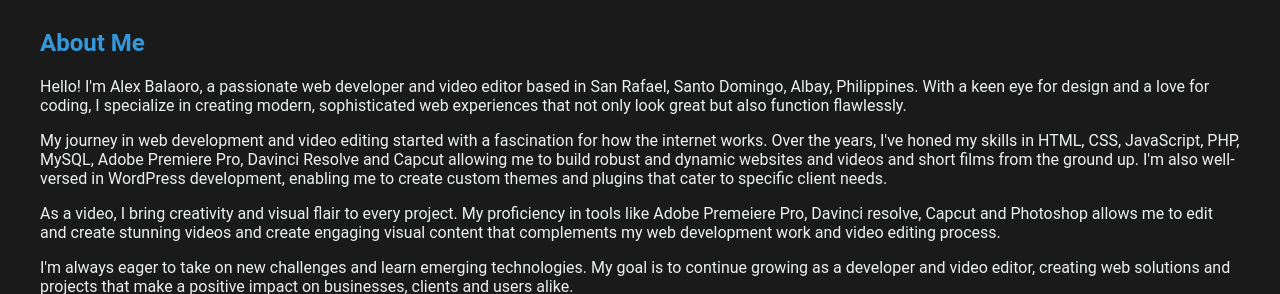
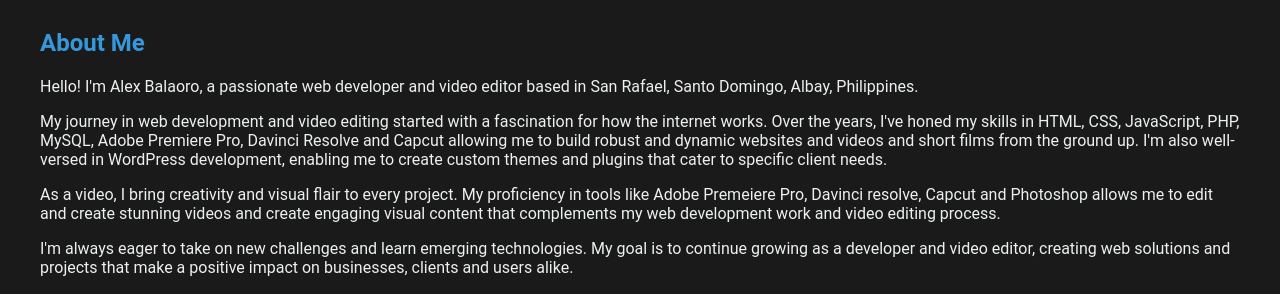
Before and after one commit to Alexgithub1998/myportfolio, a plain HTML site: page index.html in a window 1280 px wide. Shown: the part 503-797 px from the top of the page. Drawn offline with Linux system fonts and the light colour scheme.

Commit message:
Update index.html

```diff
--- a/index.html
+++ b/index.html
@@ -203,7 +203,7 @@
 
     <section id="about">
       <h2>About Me</h2>
-      <p>Hello! I'm Alex Balaoro, a passionate web developer and video editor based in San Rafael, Santo Domingo, Albay, Philippines. With a keen eye for design and a love for coding, I specialize in creating modern, sophisticated web experiences that not only look great but also function flawlessly.</p>
+      <p>Hello! I'm Alex Balaoro, a passionate web developer and video editor based in San Rafael, Santo Domingo, Albay, Philippines.</p>
       <p>My journey in web development and video editing started with a fascination for how the internet works. Over the years, I've honed my skills in HTML, CSS, JavaScript, PHP, MySQL, Adobe Premiere Pro, Davinci Resolve and Capcut allowing me to build robust and dynamic websites and videos and short films from the ground up. I'm also well-versed in WordPress development, enabling me to create custom themes and plugins that cater to specific client needs.</p>
       <p>As a video, I bring creativity and visual flair to every project. My proficiency in tools like Adobe Premeiere Pro, Davinci resolve, Capcut and Photoshop allows me to edit and create stunning videos and create engaging visual content that complements my web development work and video editing process.</p>
       <p>I'm always eager to take on new challenges and learn emerging technologies. My goal is to continue growing as a developer and video editor, creating web solutions and projects that make a positive impact on businesses, clients and users alike.</p>
```
